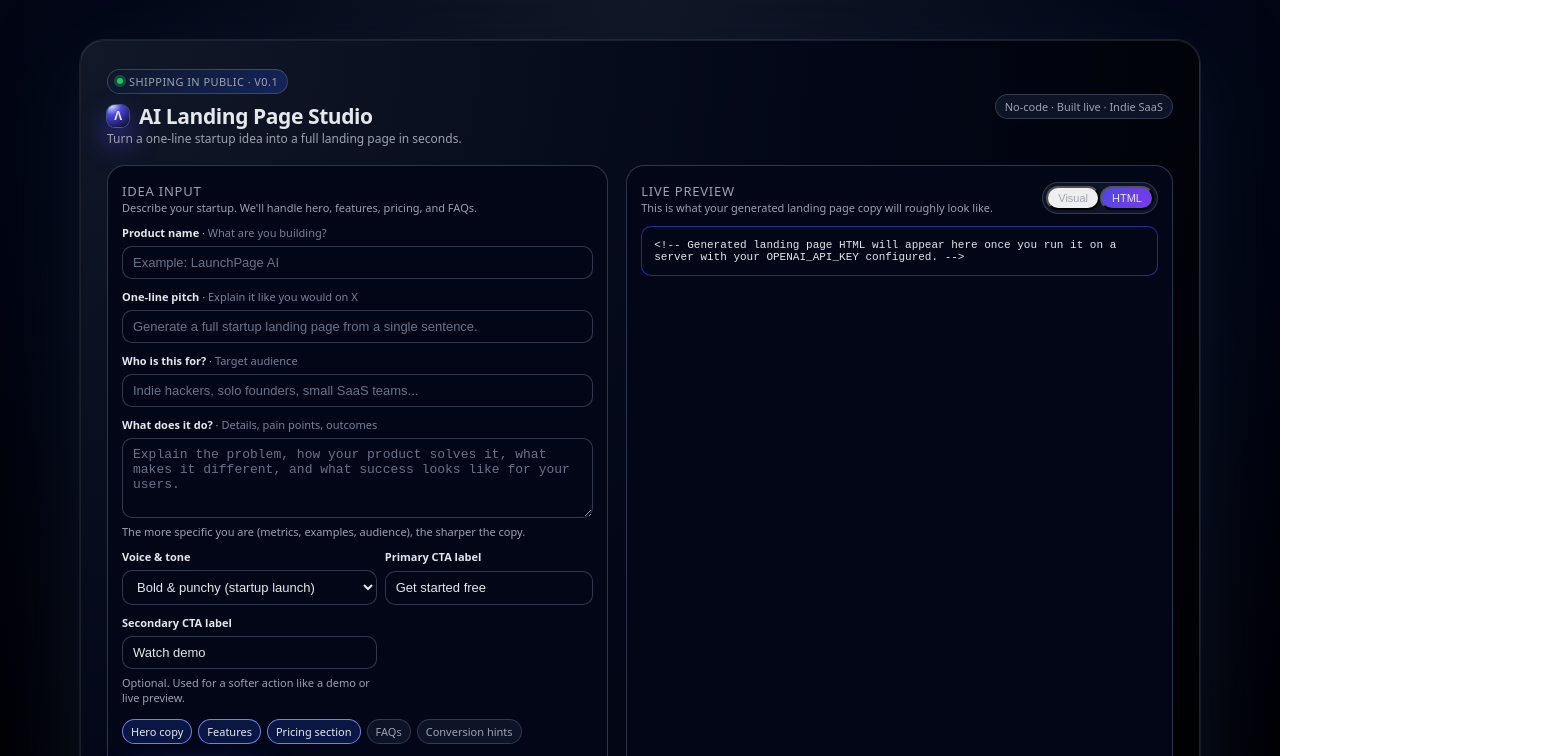
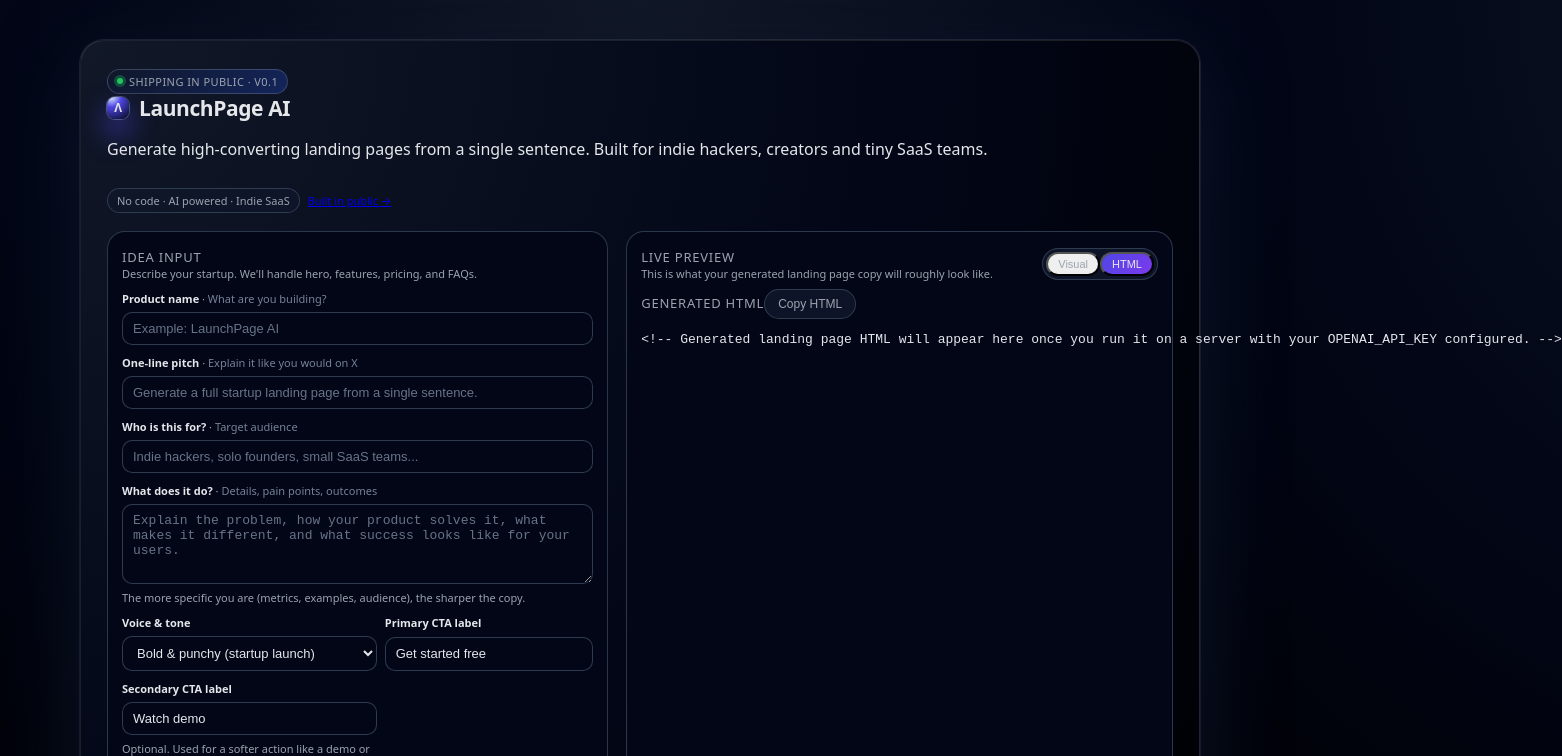
Before and after one commit to Allasandro/AI-landing-page-generator, a Next.js app: page / in a window 1280 px wide. Both pictures are taken after a click on the button "HTML". Shown: the top 756 px of the page, 1562 px wide, since content can reach past the window. Built offline with nearby package versions, Linux system fonts and the light colour scheme.

Commit message:
Update page.js

```diff
--- a/app/page.js
+++ b/app/page.js
@@ -18,6 +18,8 @@
   const [previewMode, setPreviewMode] = useState("pretty");
   const [error, setError] = useState("");
   const [result, setResult] = useState(null);
+  const [stylePreset, setStylePreset] = useState("bold");
+  const [copiedHtml, setCopiedHtml] = useState(false);
 
   const handleChange = (field) => (e) => {
     setForm((prev) => ({ ...prev, [field]: e.target.value }));
@@ -28,6 +30,7 @@
     setError("");
     setLoading(true);
     setResult(null);
+    setCopiedHtml(false);
 
     try {
       const res = await fetch("/api/generate", {
@@ -55,12 +58,28 @@
     setForm(defaultState);
     setResult(null);
     setError("");
+    setCopiedHtml(false);
   };
 
-  const heroTitle = result?.heroTitle || "Your AI-native startup, in one line.";
+  const handleCopyHtml = async () => {
+    if (!result?.rawHtml) return;
+    try {
+      await navigator.clipboard.writeText(result.rawHtml);
+      setCopiedHtml(true);
+      setTimeout(() => setCopiedHtml(false), 2000);
+    } catch (err) {
+      console.error(err);
+      setError("Could not copy HTML. Please copy it manually.");
+    }
+  };
+
+  const heroTitle =
+    result?.heroTitle || `${form.productName || "Your next"} launch-ready, in one line.`;
+
   const heroSubtitle =
     result?.heroSubtitle ||
-    "Drop your idea in. Get a conversion-optimized landing page out. Built for indie hackers, by an indie hacker.";
+    "Drop your idea in. Get a conversion-optimized landing page out. Built for indie founders who ship fast.";
+
   const features = result?.features || [
     {
       title: "Conversion-first copy",
@@ -112,23 +131,32 @@
     <main>
       <div className="app-shell">
         <header className="app-header">
-          <div>
+          <div className="app-header-left">
             <div className="badge">
               <span className="badge-dot" />
               SHIPPING IN PUBLIC · V0.1
             </div>
-            <div style={{ marginTop: 8 }}>
+            <div className="app-branding">
               <div className="app-title">
                 <span className="logo">Λ</span>
-                <span>AI Landing Page Studio</span>
+                <span>LaunchPage AI</span>
               </div>
-              <div className="app-subtitle">
-                Turn a one-line startup idea into a full landing page in seconds.
-              </div>
+              <p className="app-tagline">
+                Generate high-converting landing pages from a single sentence. Built for indie
+                hackers, creators and tiny SaaS teams.
+              </p>
             </div>
           </div>
           <div className="app-header-right">
-            <div className="app-header-pill">No-code · Built live · Indie SaaS</div>
+            <div className="app-header-pill">No code · AI powered · Indie SaaS</div>
+            <a
+              href="https://x.com"
+              target="_blank"
+              rel="noreferrer"
+              className="app-header-link"
+            >
+              Built in public →
+            </a>
           </div>
         </header>
 
@@ -246,6 +274,33 @@
                 </div>
               </div>
 
+              <div className="form-row">
+                <label className="form-label">
+                  <strong>Template style</strong> · <span>How should this page feel?</span>
+                </label>
+                <div className="template-style-row">
+                  {[
+                    { id: "minimal", label: "Minimal", desc: "Clean & product-first" },
+                    { id: "bold", label: "Bold SaaS", desc: "High contrast & punchy" },
+                    { id: "playful", label: "Playful", desc: "Soft, friendly, creator-ish" },
+                    { id: "b2b", label: "B2B", desc: "Serious & trustworthy" }
+                  ].map((preset) => (
+                    <button
+                      key={preset.id}
+                      type="button"
+                      onClick={() => setStylePreset(preset.id)}
+                      className={
+                        "template-pill" +
+                        (stylePreset === preset.id ? " template-pill-active" : "")
+                      }
+                    >
+                      <span className="template-pill-label">{preset.label}</span>
+                      <span className="template-pill-desc">{preset.desc}</span>
+                    </button>
+                  ))}
+                </div>
+              </div>
+
               <div className="chip-row">
                 <span className="chip highlight">Hero copy</span>
                 <span className="chip highlight">Features</span>
@@ -308,18 +363,14 @@
               <div className="preview-tabs">
                 <button
                   type="button"
-                  className={
-                    "preview-tab" + (previewMode === "pretty" ? " active" : "")
-                  }
+                  className={"preview-tab" + (previewMode === "pretty" ? " active" : "")}
                   onClick={() => setPreviewMode("pretty")}
                 >
                   Visual
                 </button>
                 <button
                   type="button"
-                  className={
-                    "preview-tab" + (previewMode === "html" ? " active" : "")
-                  }
+                  className={"preview-tab" + (previewMode === "html" ? " active" : "")}
                   onClick={() => setPreviewMode("html")}
                 >
                   HTML
@@ -328,7 +379,7 @@
             </div>
 
             {previewMode === "pretty" ? (
-              <div className="preview-shell">
+              <div className={`preview-shell theme-${stylePreset}`}>
                 <div className="preview-browser-bar">
                   <div className="preview-dots">
                     <span className="preview-dot red" />
@@ -344,7 +395,7 @@
                   <div className="preview-hero-eyebrow">
                     {form.targetAudience
                       ? `${form.targetAudience} · AI-powered`
-                      : "Indie SaaS · AI-powered"}
+                      : "Indie founders · AI-powered"}
                   </div>
                   <h1 className="preview-hero-title">{heroTitle}</h1>
                   <p className="preview-hero-subtitle">{heroSubtitle}</p>
@@ -399,24 +450,31 @@
                 </div>
               </div>
             ) : (
-              <pre
-                style={{
-                  background: "#020617",
-                  borderRadius: 10,
-                  border: "1px solid rgba(30,64,175,0.8)",
-                  padding: 12,
-                  fontSize: 11,
-                  maxHeight: 460,
-                  overflow: "auto",
-                  whiteSpace: "pre-wrap",
-                  wordBreak: "break-word"
-                }}
-              >
-                {generatedHtml || "<!-- Generated landing page HTML will appear here once you run it on a server with your OPENAI_API_KEY configured. -->"}
-              </pre>
+              <div className="html-preview">
+                <div className="html-preview-header">
+                  <span className="card-title">Generated HTML</span>
+                  <button
+                    type="button"
+                    className="button-secondary small"
+                    onClick={handleCopyHtml}
+                    disabled={!generatedHtml}
+                  >
+                    {copiedHtml ? "Copied!" : "Copy HTML"}
+                  </button>
+                </div>
+                <pre className="html-preview-code">
+                  {generatedHtml ||
+                    "<!-- Generated landing page HTML will appear here once you run it on a server with your OPENAI_API_KEY configured. -->"}
+                </pre>
+              </div>
             )}
           </section>
         </div>
+
+        <footer className="app-footer">
+          <span>LaunchPage AI · v0.1</span>
+          <span>Built in public. Ship fast, learn faster.</span>
+        </footer>
       </div>
     </main>
   );
```
